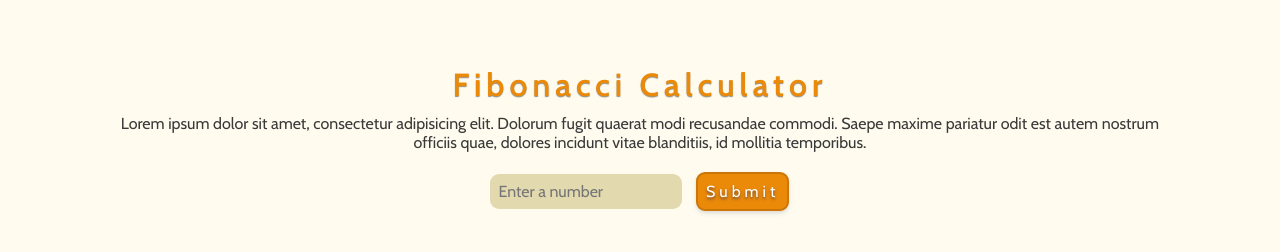
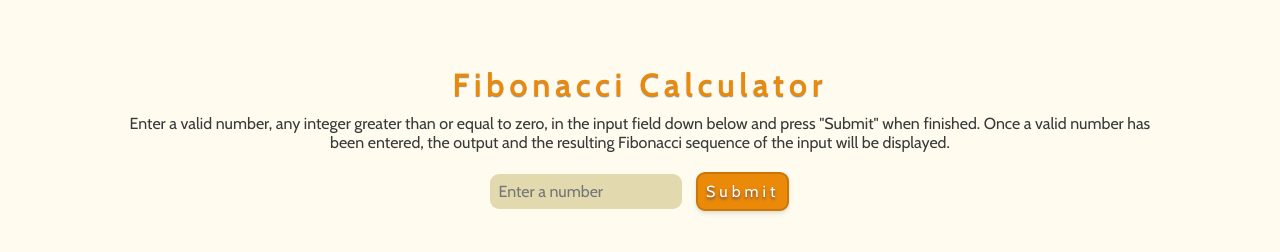
Before and after one commit to gomezja/Fibonacci, a plain HTML site: page index.html in a window 1280 px wide. Drawn offline with nearby package versions, Linux system fonts and the light colour scheme.

Commit message:
replaced filler text

```diff
--- a/index.html
+++ b/index.html
@@ -14,9 +14,10 @@
 			<div class="col">
 				<!-- title and intro -->
 				<h1>Fibonacci Calculator</h1>
-				<p>Lorem ipsum dolor sit amet, consectetur adipisicing elit. Dolorum fugit quaerat modi recusandae commodi.
-					Saepe maxime pariatur odit est autem nostrum officiis quae, dolores incidunt vitae blanditiis, id mollitia
-					temporibus.</p>
+				<p>
+					Enter a valid number, any integer greater than or equal to zero, in the input field down below and press "Submit" when finished.
+					Once a valid number has been entered, the output and the resulting Fibonacci sequence of the input will be displayed.
+				</p>
 
 				<!-- text input and submit button -->
 				<input type="text" placeholder="Enter a number" id="inputText">
@@ -30,6 +31,7 @@
 		<!-- the fibonacci table -->
 		<div class="row">
 			<div class="col">
+				<h2 class="hide" id="table-h2">Fibonacci Sequence</h2>
 				<p id="fibTable"></p>
 				<a class="table-btn hide" href="#" onclick="restart()">Restart</a>
 				<a class="table-btn hide" id="control-btn" href="#">Pause</a>
--- a/myScripts.js
+++ b/myScripts.js
@@ -35,12 +35,16 @@ document.getElementById("submitQuery").addEventListener("click", function() {
 			btns[i].classList.remove("hide");
 		}
 
+		document.getElementById("table-h2").classList.remove("hide");
+
 		teachTable();
 	} else {
 		// hide table control buttons
 		for(let i = 0; i < btns.length; i++) {
 			btns[i].classList.add("hide");
 		}
+
+		document.getElementById("table-h2").classList.add("hide");
 	}
 
 	document.getElementById("output").innerHTML = fibOutputStr;
@@ -116,7 +120,7 @@ function doFibonacci(num) {
  */
 function createTable() {
 	//start of table
-	var tableStr = "<h2>The resulting table</h2><div class=\"results\" style=\"overflow-x:auto;\"><table border = 1px><tr>";
+	var tableStr = "<div class=\"results\" style=\"overflow-x:auto;\"><table border = 1px><tr>";
 
 	// table headers
 	for(var i = 0; i < fibSequence.length; i++) {
```
